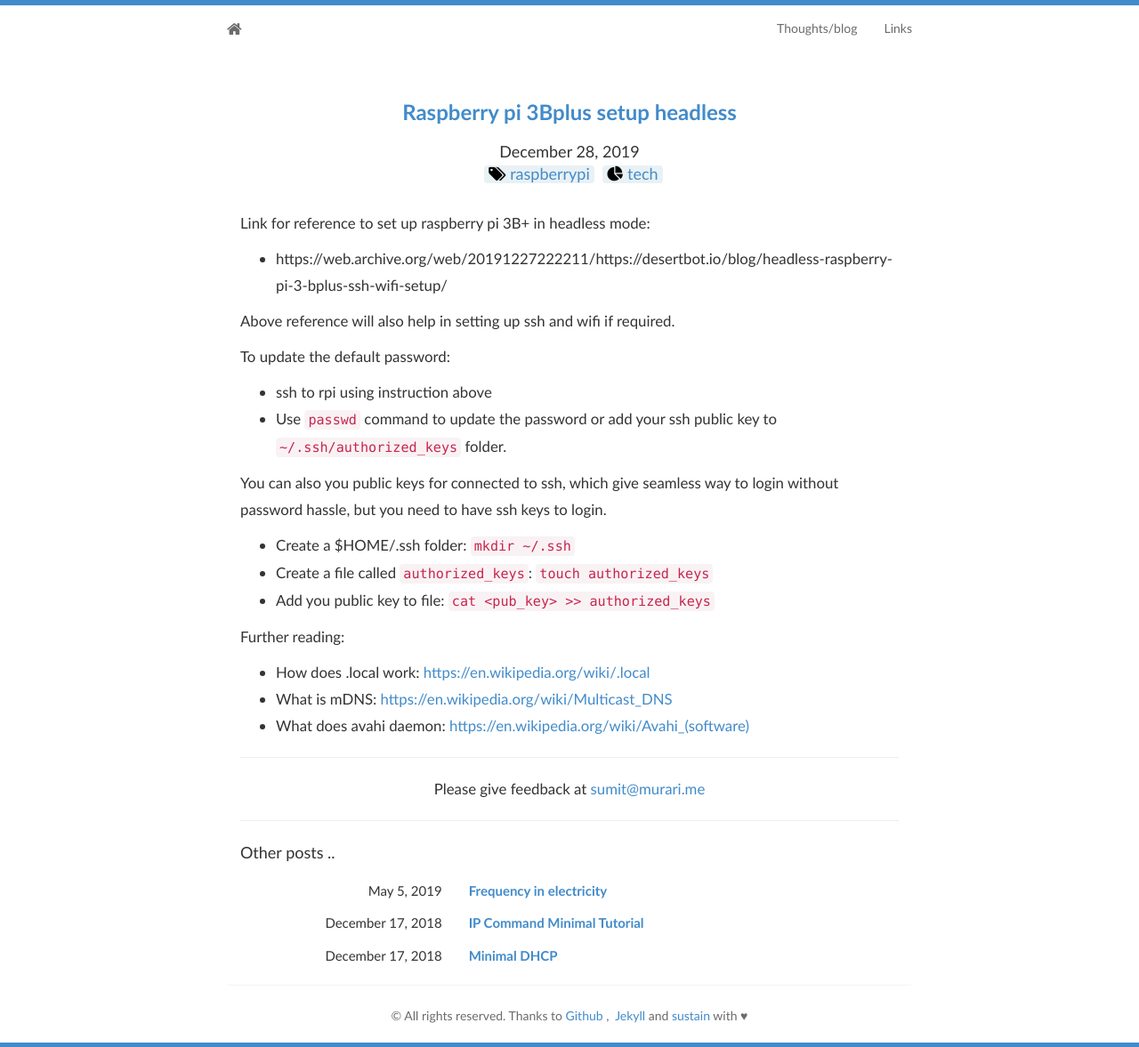
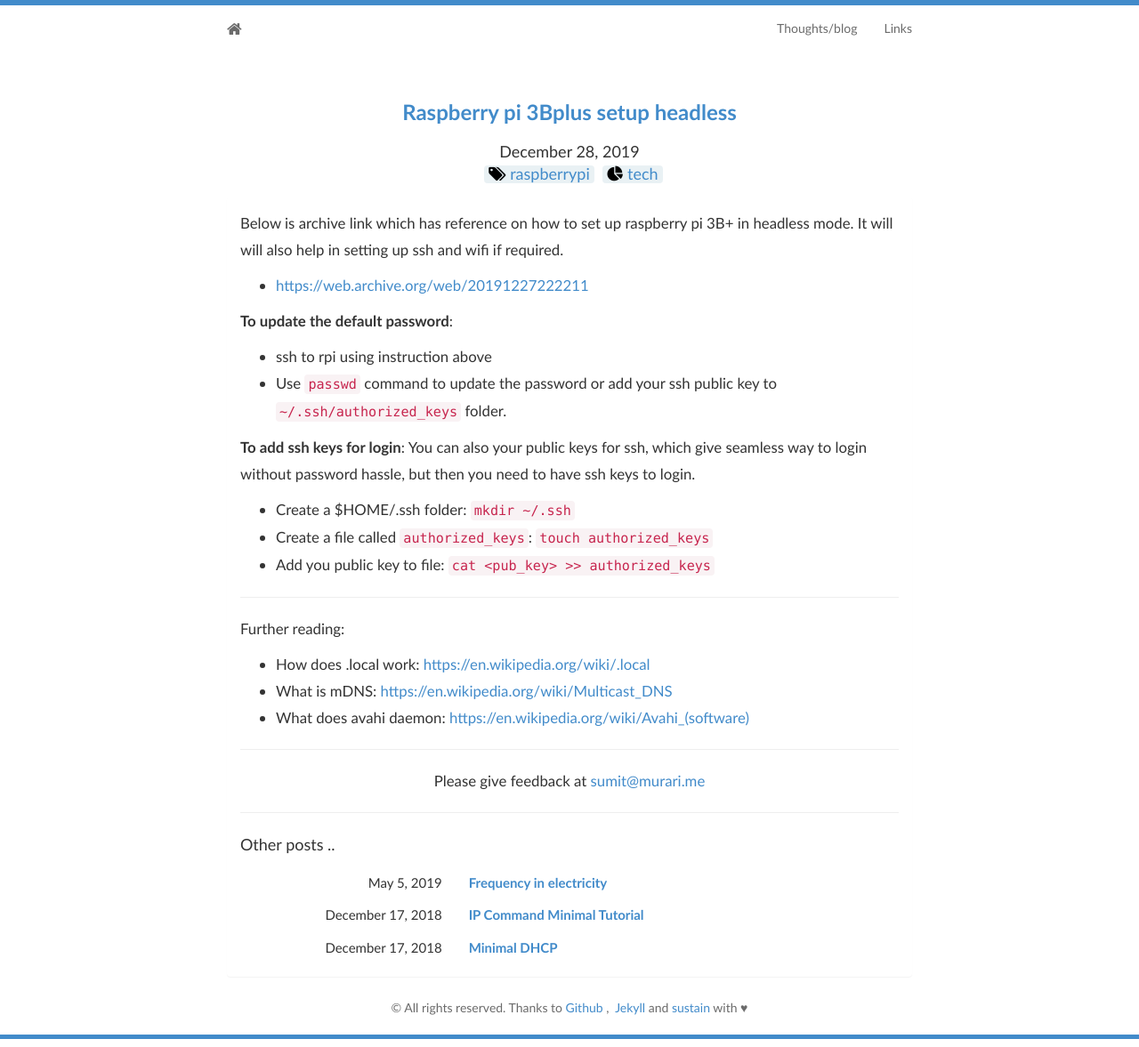
Before and after one commit to murarisumit/murarisumit.github.io, a Jekyll site: the page built from _posts/tech/_posts/2019-12-28-raspberry-headless-connect.md, in a window 1280 px wide. Shown: the whole page at 89% size. Built offline with Jekyll 4.4.1, drawn with Linux system fonts in a browser that asks for light colours; nearby versions of some CDN libraries.

Commit message:
fixed typos in post

```diff
--- a/_posts/tech/_posts/2019-12-28-raspberry-headless-connect.md
+++ b/_posts/tech/_posts/2019-12-28-raspberry-headless-connect.md
@@ -8,22 +8,21 @@ category:
 - tech
 ---
 
-Link for reference to set up raspberry pi 3B+ in headless mode:
+Below is archive link which has reference on how to set up raspberry pi 3B+ in headless mode. It will will also help in setting up ssh and wifi if required.
+* [https://web.archive.org/web/20191227222211](https://web.archive.org/web/20191227222211/https://desertbot.io/blog/headless-raspberry-pi-3-bplus-ssh-wifi-setup/)
 
-* https://web.archive.org/web/20191227222211/https://desertbot.io/blog/headless-raspberry-pi-3-bplus-ssh-wifi-setup/
 
-Above reference will also help in setting up ssh and wifi if required.
-
-To update the default password:
+**To update the default password**:
 * ssh to rpi using instruction above
 * Use `passwd` command to update the password or add your ssh public key to `~/.ssh/authorized_keys` folder.
 
-You can also you public keys for connected to ssh, which give seamless way to login without password hassle, but you need to have ssh keys to login.
+**To add ssh keys for login**: You can also your public keys for ssh, which give seamless way to login without password hassle, but then you need to have ssh keys to login.
 * Create a $HOME/.ssh folder: `mkdir ~/.ssh`
 * Create a file called `authorized_keys`: `touch authorized_keys`
 * Add you public key to file: `cat <pub_key> >> authorized_keys`
 
 
+---
 
 Further reading:
 * How does .local work: [https://en.wikipedia.org/wiki/.local](https://en.wikipedia.org/wiki/.local)
```
